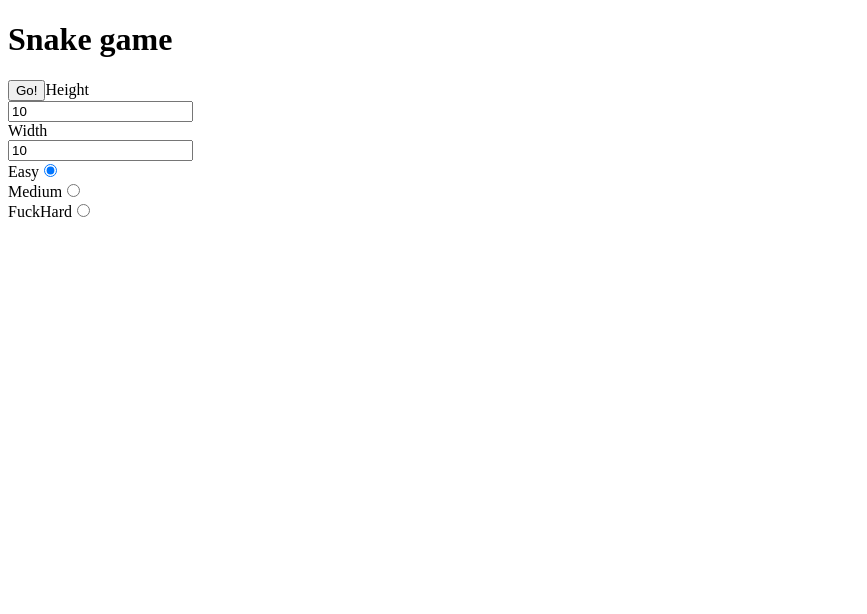
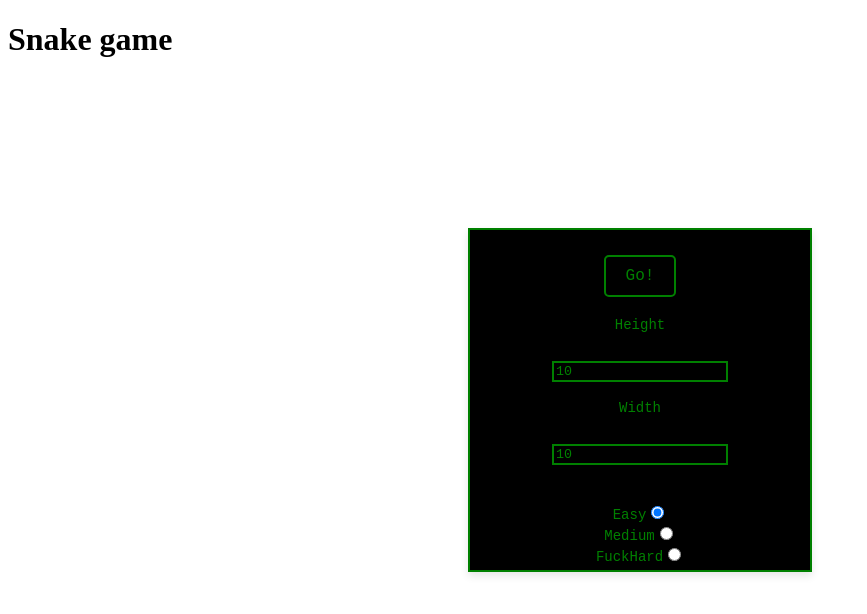
Before and after one commit to akk228/snake, a React (Create React App) app: page / in a window 1280 px wide. Shown: the top 614 px of the page, without its empty margins (0-867 px from the left). Built offline with nearby package versions, Linux system fonts and the light colour scheme.

Commit message:
Adds styles

```diff
--- a/src/Game/Components/Intro/Components/FieldConfigs.tsx
+++ b/src/Game/Components/Intro/Components/FieldConfigs.tsx
@@ -2,13 +2,17 @@ import { useGameDispatch, useGameSelector } from "../../../Redux/GameHooks";
 import { changeHeight, changeWidth } from "../../../Redux/GameSlice";
 import { selectFieldConfigs } from "../../../Redux/GameSelectors";
 import { NumberInput } from "../../../../GlobalElements/UI/Inputs/NumberInput";
+
+interface IFieldConfigsProps {
+    cssWrapper?: string;
+}
 
 /**
  * Input form for field configurations
  * @param props
  * @returns
  */
-export function FieldConfigs(): JSX.Element {
+export function FieldConfigs(props: IFieldConfigsProps): JSX.Element {
     const disaptch = useGameDispatch();
     const fieldConfigs = useGameSelector(selectFieldConfigs);
 
@@ -16,7 +20,7 @@ export function FieldConfigs(): JSX.Element {
     const onWidthChange = (width: number) => disaptch(changeWidth(width));
 
     return (
-        <>
+        <div className={props.cssWrapper}>
             <NumberInput
                 label="Height"
                 value={fieldConfigs.height}
@@ -27,6 +31,6 @@ export function FieldConfigs(): JSX.Element {
                 value={fieldConfigs.width}
                 onChange={onWidthChange}
             />
-        </>
+        </div>
     );
 }
--- a/src/Game/Components/Intro/Components/LevelConfigs.tsx
+++ b/src/Game/Components/Intro/Components/LevelConfigs.tsx
@@ -4,6 +4,7 @@ import { selectDifficulty } from "../../../Redux/GameSelectors";
 import { changeDifficulty } from "../../../Redux/GameSlice";
 import { Levels } from "../../../Entities/Constants/Levels";
 import { IRadioValue, RadioButton } from "../../../../GlobalElements/UI/Inputs/RadioButton";
+import styles from '../Intro.module.css';
 
 export function LevelConfigs(): JSX.Element {
     const dispatch = useGameDispatch();
@@ -20,6 +21,7 @@ export function LevelConfigs(): JSX.Element {
     }));
 
     return <RadioButton
+                cssWrapper={styles.levelConfigs}
                 selected={gameLevel}
                 values={levels}
                 onChange={onLevelChange}
--- /dev/null
+++ b/src/Game/Components/Intro/Intro.module.css
@@ -0,0 +1,58 @@
+.introContainer {
+    display: flex;
+    flex-direction: column;
+    align-items: center;
+    justify-content: center;
+    padding: 20px;
+    background-color: black;
+    border: 2px solid green;
+    box-shadow: 0 4px 8px rgba(0, 0, 0, 0.1);
+    font-family: 'Courier New', Courier, monospace;
+    color: green;
+    width: 300px;
+    height: 300px;
+    position: absolute;
+    top: 50%;
+    left: 50%;
+    transform: translate(-50%, -50%);
+}
+
+.goButton {
+    margin-top: 20px;
+    padding: 10px 20px;
+    font-size: 16px;
+    background-color: black;
+    color: green;
+    border: 2px solid green;
+    border-radius: 5px;
+    cursor: pointer;
+    font-family: 'Courier New', Courier, monospace;
+}
+
+.goButton:hover {
+    background-color: green;
+    color: black;
+}
+
+.fieldConfigs,
+.levelConfigs {
+    margin-top: 20px;
+    display: flex;
+    flex-direction: column;
+    align-items: center;
+}
+
+.fieldConfigs label,
+.levelConfigs label {
+    margin-bottom: 10px;
+    font-size: 14px;
+    color: green;
+}
+
+.fieldConfigs input,
+.levelConfigs select {
+    background-color: black;
+    color: green;
+    border: 2px solid green;
+    font-family: 'Courier New', Courier, monospace;
+}
--- a/src/Game/Components/Intro/Intro.tsx
+++ b/src/Game/Components/Intro/Intro.tsx
@@ -1,6 +1,7 @@
 import { SubmitButton } from "../../../GlobalElements/UI/Buttons/SubmitButton";
 import { FieldConfigs } from "./Components/FieldConfigs";
 import { LevelConfigs } from "./Components/LevelConfigs";
+import styles from "./Intro.module.css";
 
 interface IIntroProps {
     gameStarted: boolean,
@@ -15,17 +16,19 @@ interface IIntroProps {
 export function Intro(props: IIntroProps): JSX.Element {
     const onStart = () => props.onGameStartedChange(!props.gameStarted);
 
-    return (<>
+    return (
+        <div className={styles.introContainer}>
             <SubmitButton
                 text={props.gameStarted ? "Stop!" : "Go!"}
                 onClick={onStart}
                 tabIndex={-1}
-            className="go-button"
+                className={styles.goButton}
             />
             {!props.gameStarted &&
             <>
-            <FieldConfigs />
+                <FieldConfigs cssWrapper={styles.fieldConfigs}/>
                 <LevelConfigs />
             </>}
-    </>);
+        </div>
+    );
 }
--- /dev/null
+++ b/src/GlobalElements/UI/Buttons/SubmitButton.module.css
@@ -0,0 +1,15 @@
+.submitButton {
+    padding: 10px 20px;
+    font-size: 16px;
+    background-color: black;
+    color: green;
+    border: 2px solid green;
+    border-radius: 5px;
+    cursor: pointer;
+    font-family: 'Courier New', Courier, monospace;
+}
+
+.submitButton:hover {
+    background-color: green;
+    color: black;
+}
--- a/src/GlobalElements/UI/Buttons/SubmitButton.tsx
+++ b/src/GlobalElements/UI/Buttons/SubmitButton.tsx
@@ -1,18 +1,21 @@
-interface IStartButtonProps {
+import React from 'react';
+import styles from './SubmitButton.module.css';
+
+interface ISubmitButtonProps {
     text: string;
-    cssWrapper?: string;
     onClick: () => void;
+    tabIndex?: number;
     className?: string;
-    tabIndex?: number;
 }
 
-export function SubmitButton(props: IStartButtonProps): JSX.Element {
-    return <button
-                type="button"
-                onClick={props.onClick}
-                className={props?.cssWrapper}
-                tabIndex={props.tabIndex}
-            >
-                {props.text}
-            </button>;
+export function SubmitButton(props: ISubmitButtonProps): JSX.Element {
+    return (
+        <button
+            className={`${styles.submitButton} ${props.className}`}
+            onClick={props.onClick}
+            tabIndex={props.tabIndex}
+        >
+            {props.text}
+        </button>
+    );
 }
```
Lines whose indentation alone changed are shown as unchanged.
